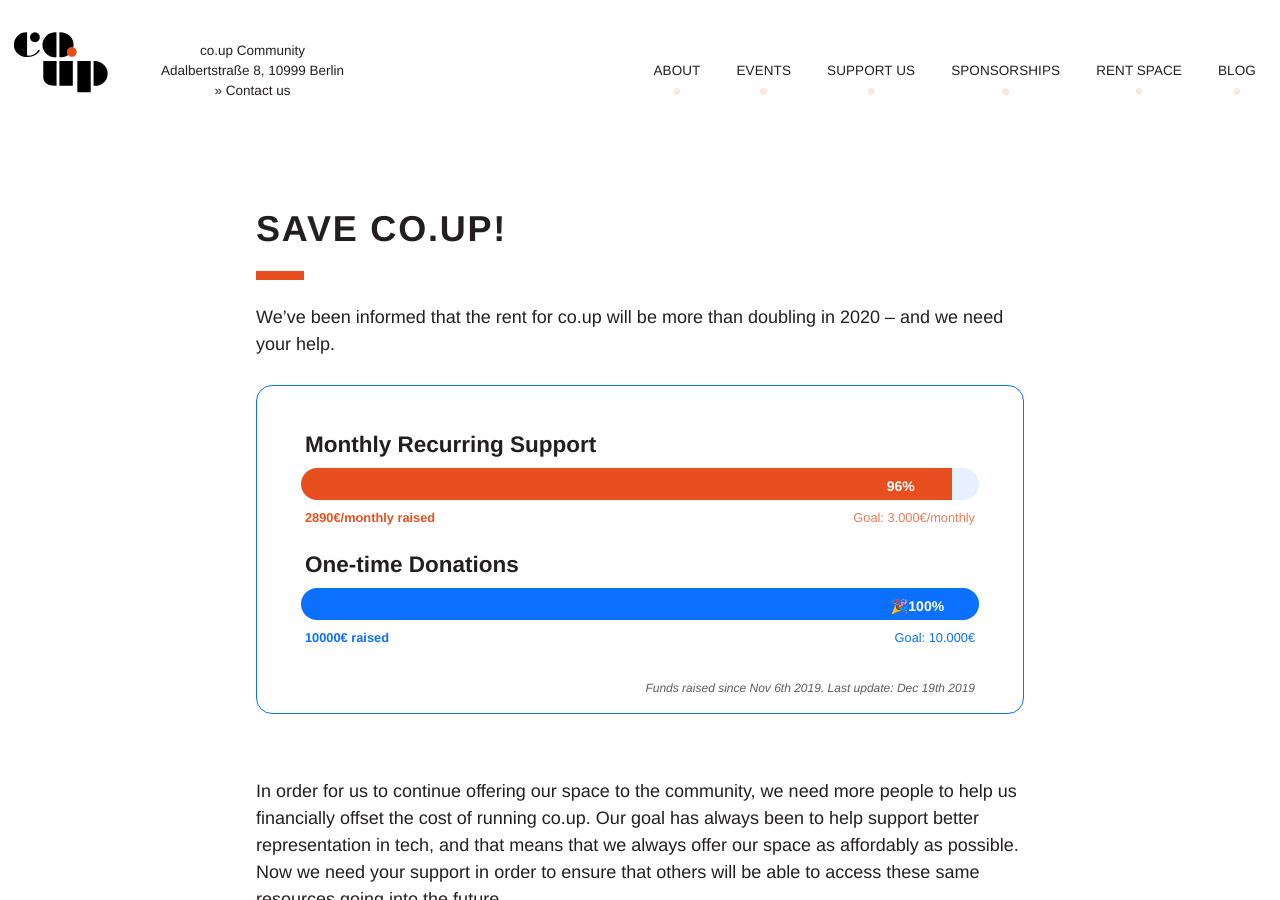
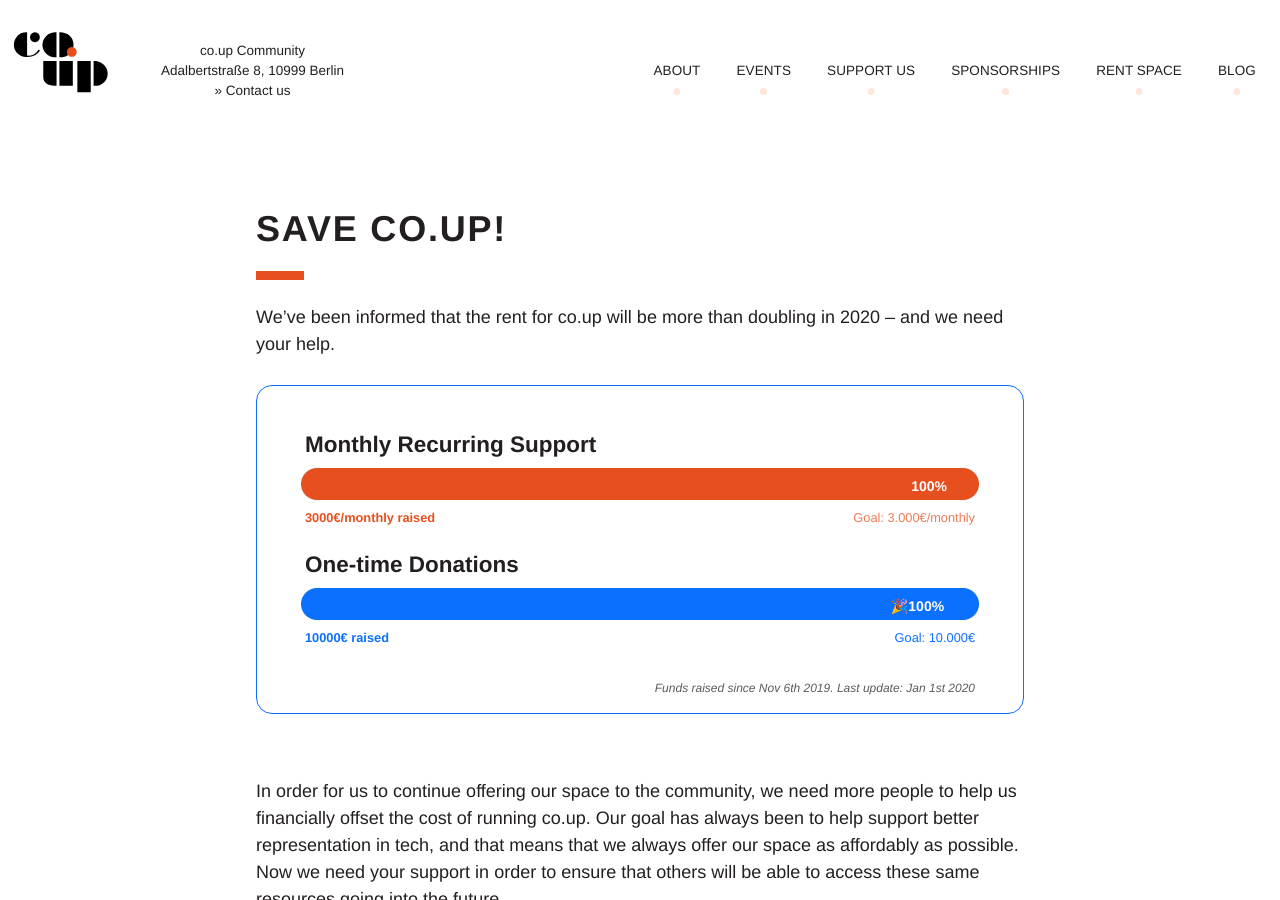
Before and after one commit to co-up/co-up.de, a Jekyll site: the page built from support-us.html, in a window 1280 px wide and 900 px high. Built offline with Jekyll 4.4.1, drawn with Linux system fonts in a browser that asks for light colours.

Commit message:
updated funding progress

```diff
--- a/_config.yml
+++ b/_config.yml
@@ -34,9 +34,9 @@
 permalink: pretty
 lang: "en_US"
 # progress bar
-monthly_progress: 2890
+monthly_progress: 3000
 onetime_progress: 10000
-progress_lastupdate: "Dec 19th 2019"
+progress_lastupdate: "Jan 1st 2020"
 
 # Build settings
 markdown: kramdown
```
